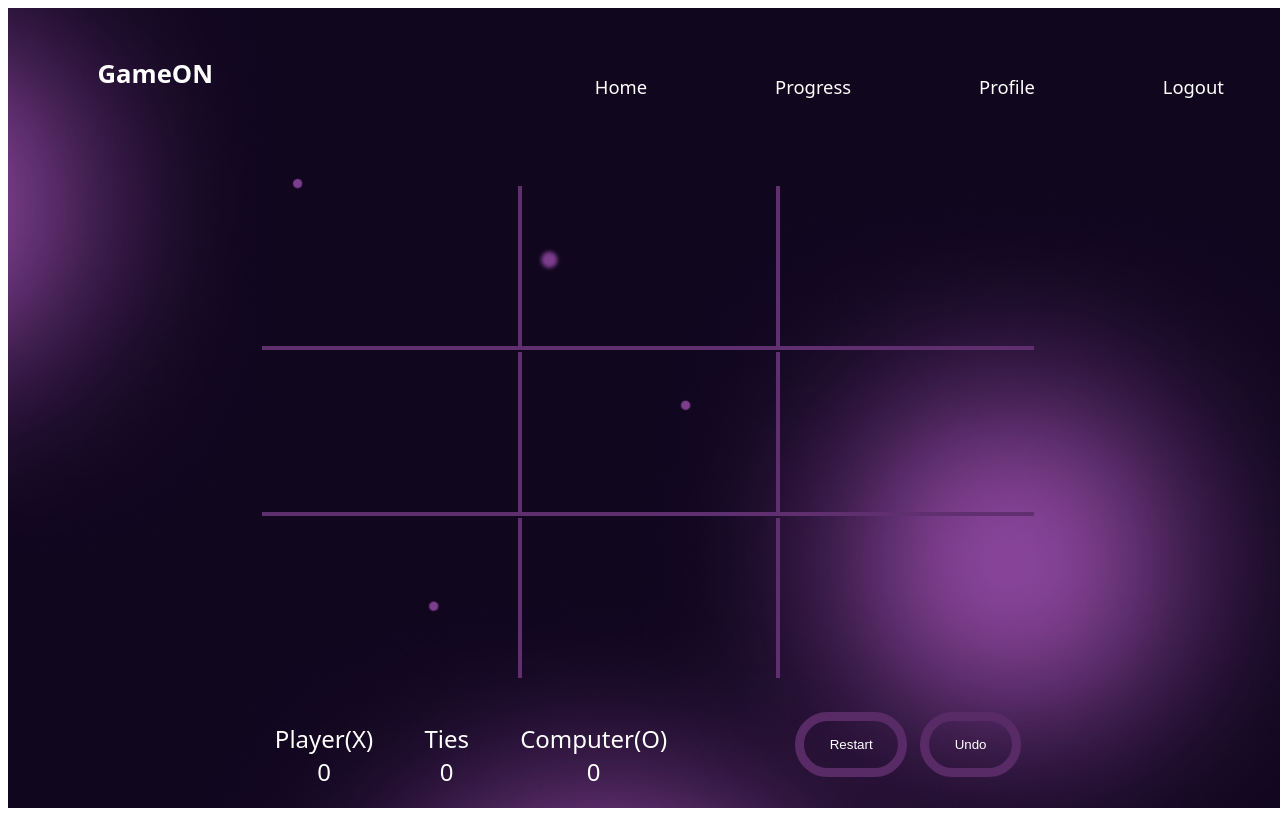
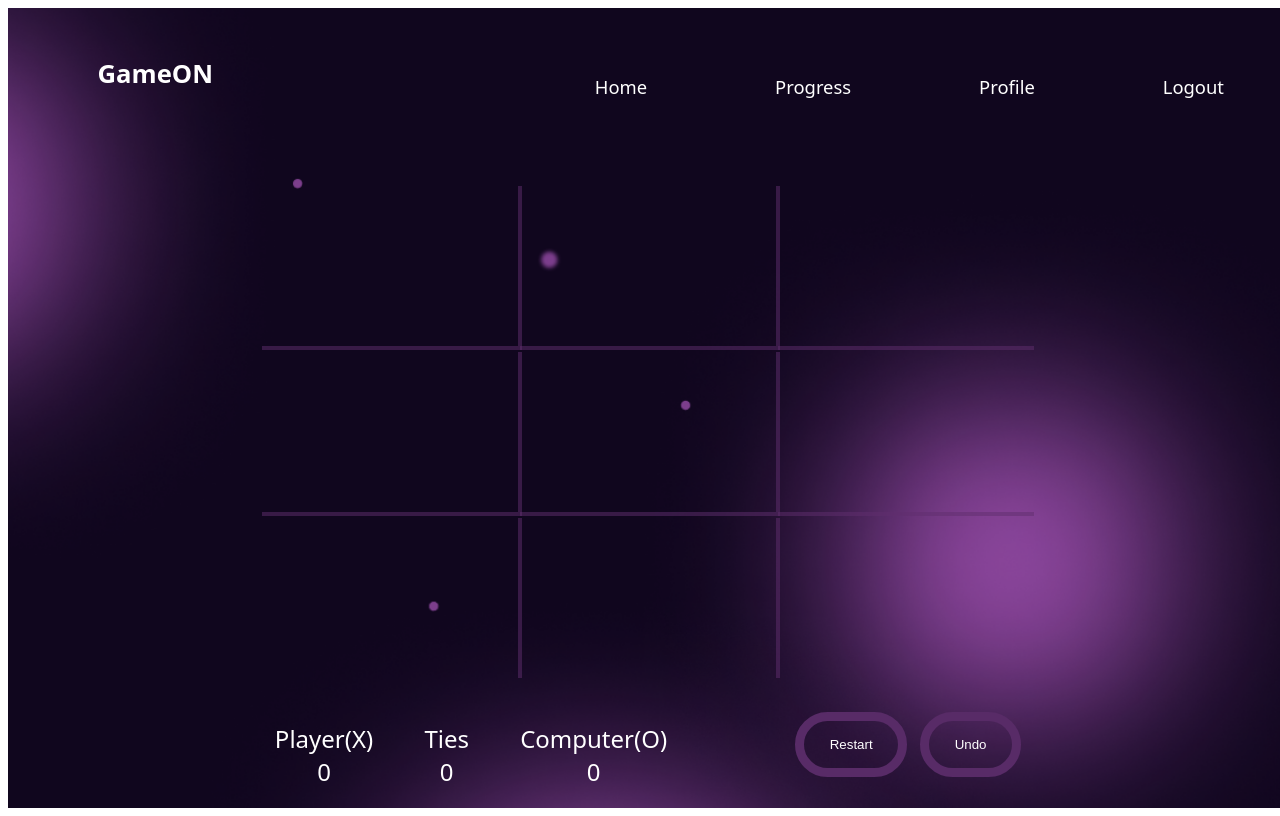
Before and after one commit to CHANDIKASREEAKHIL/FireBase-Games-QuizPlatform, a React (Create React App) app: page /tic-tac-toe in a window 1280 px wide. Built offline with nearby package versions, Linux system fonts and the light colour scheme; no server answers; the HTML template or start-up script is replaced by a standard one.

Commit message:
Update TicTacToe.js

```diff
--- a/src/components/games/TicTacToe.js
+++ b/src/components/games/TicTacToe.js
@@ -200,8 +200,8 @@ export default function TicTacToe() {
     return (
       <div
         className={styles.square}
-        onClick={() => (isDisabled ? null : handleClick(i))}
-        style={isDisabled ? { pointerEvents: "none", opacity: 0.5 } : {}}
+        onClick={() =>handleClick(i)}
+        style={{pointerEvents: "none", opacity: 0.5}}
       >
         {symbolImage}
       </div>
```
